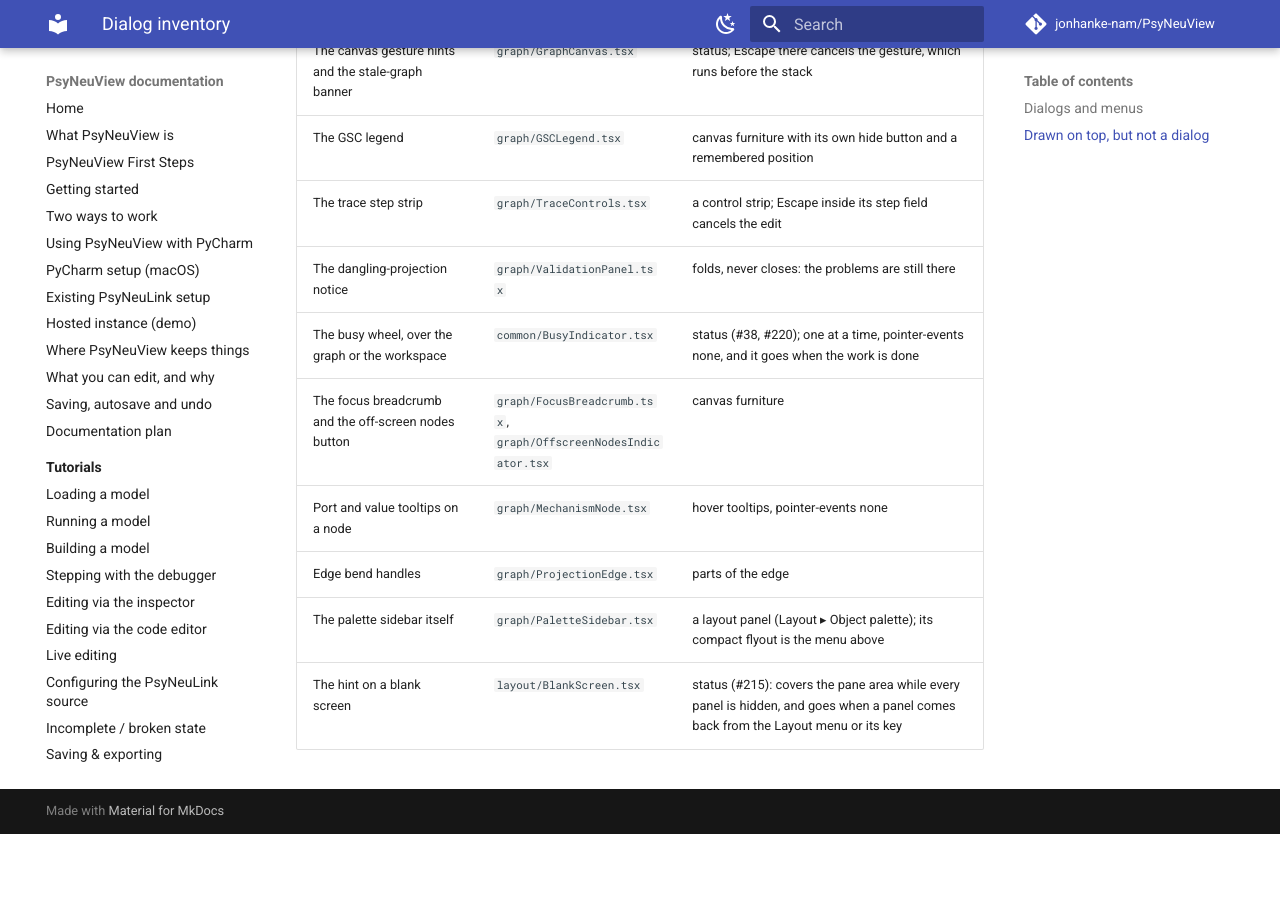
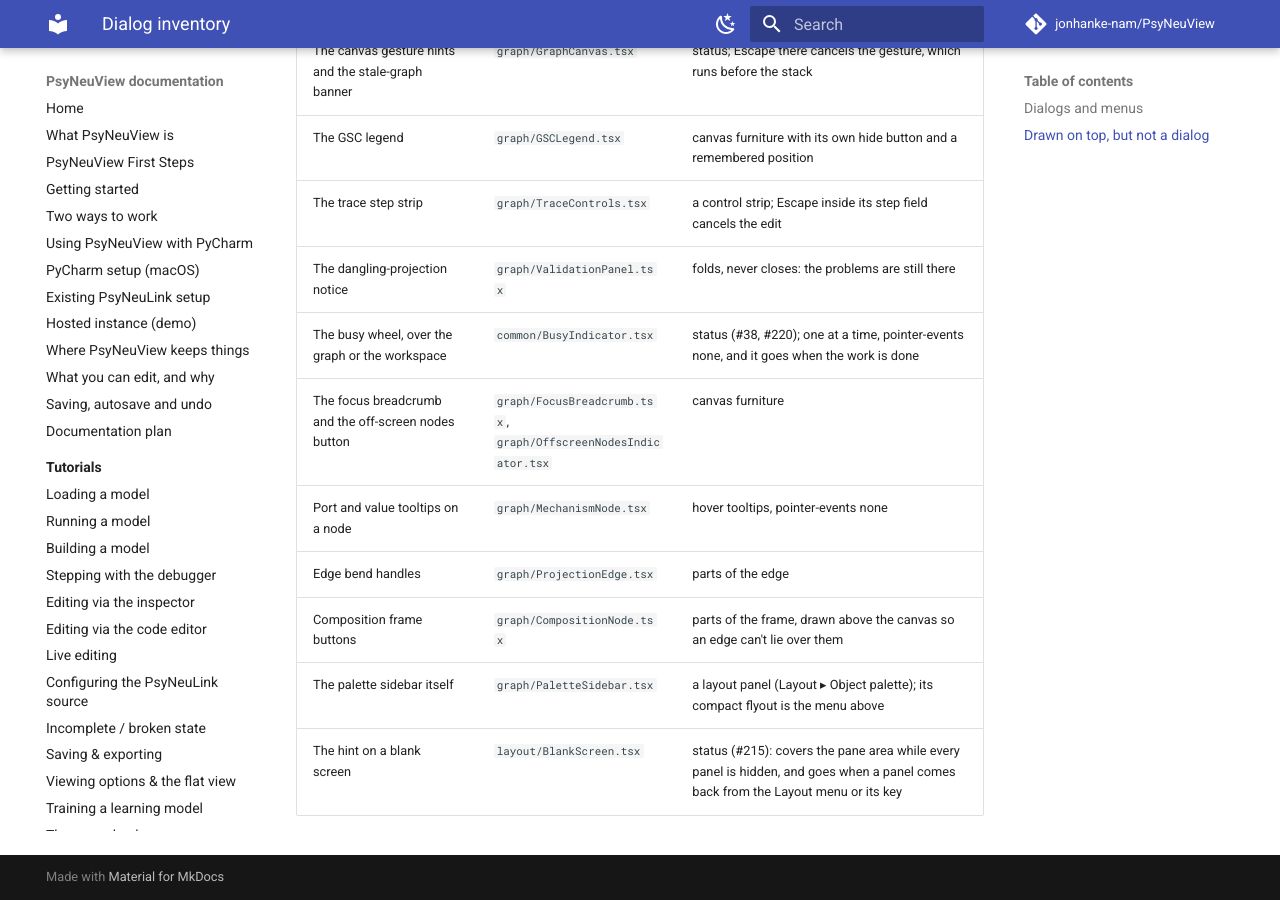
Before and after one commit to jonhanke-nam/PsyNeuView, an MkDocs documentation site: the page built from docs/dialog-inventory.md, in a window 1280 px wide and 900 px high, scrolled down 4792 px. Built offline with MkDocs 1.6.1 and Material for MkDocs 9.7.7, drawn with Linux system fonts in a browser that asks for light colours; comment, search, counter and statistics services are not loaded; before the commit the page ends 5626 px from its top, so only the background shows below that.

Commit message:
Dialog inventory: a composition frame's buttons are part of the frame
Refs #209

Co-Authored-By: Claude Opus 5.5 <noreply@anthropic.com>

```diff
--- a/docs/dialog-inventory.md
+++ b/docs/dialog-inventory.md
@@ -92,5 +92,6 @@ needs a ×.
 | The focus breadcrumb and the off-screen nodes button | `graph/FocusBreadcrumb.tsx`, `graph/OffscreenNodesIndicator.tsx` | canvas furniture |
 | Port and value tooltips on a node | `graph/MechanismNode.tsx` | hover tooltips, pointer-events none |
 | Edge bend handles | `graph/ProjectionEdge.tsx` | parts of the edge |
+| Composition frame buttons | `graph/CompositionNode.tsx` | parts of the frame, drawn above the canvas so an edge can't lie over them |
 | The palette sidebar itself | `graph/PaletteSidebar.tsx` | a layout panel (Layout ▸ Object palette); its compact flyout is the menu above |
 | The hint on a blank screen | `layout/BlankScreen.tsx` | status (#215): covers the pane area while every panel is hidden, and goes when a panel comes back from the Layout menu or its key |
```
